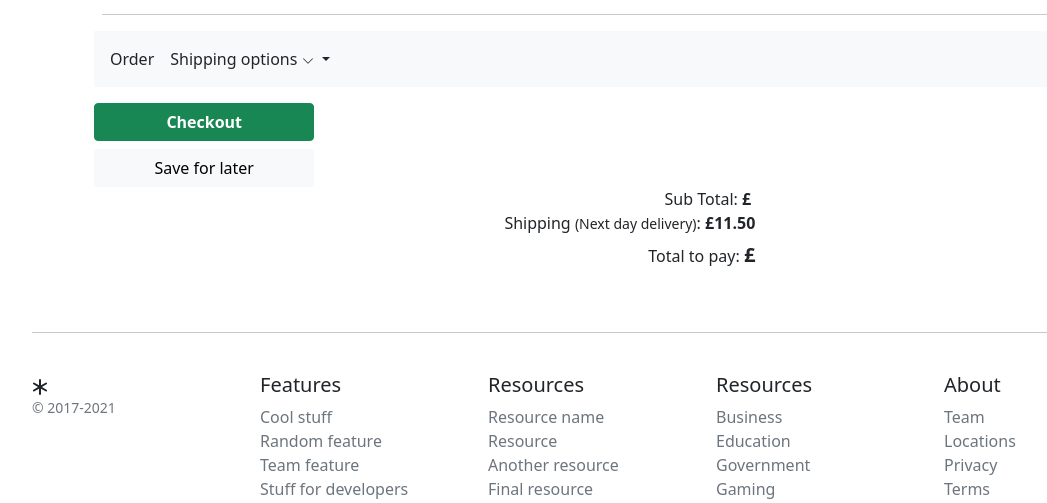
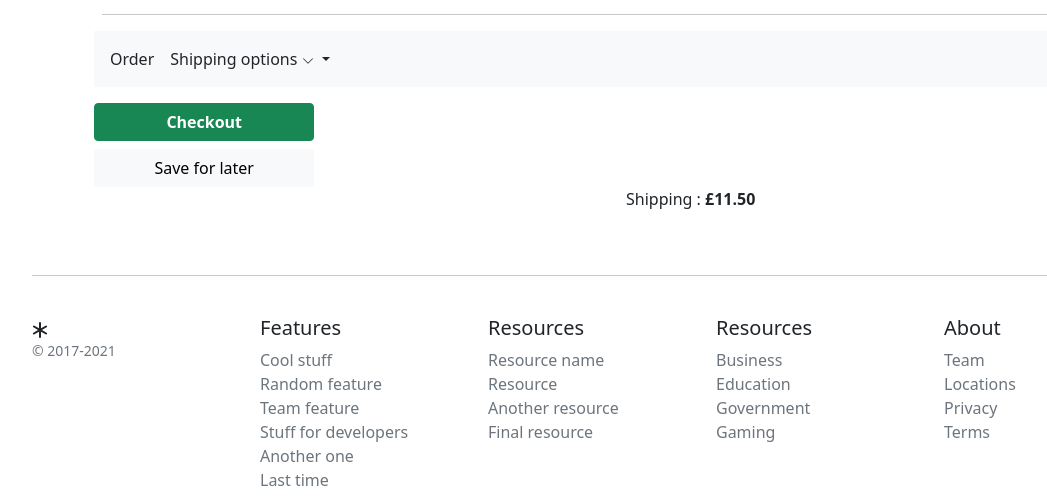
Before and after one commit to winfred56/WinCommerce-v1.2, a Django app: page /basket/cart/ in a window 1280 px wide. Shown: the part 177-680 px from the top of the page, without its empty margins (50-1097 px from the left). Run offline with Django 4.2, Linux system fonts and the light colour scheme; a user stored in the database is signed in; tables that the repository leaves empty hold one stand-in row (values such as "Sample post").

Commit message:
Refactor code

```diff
--- a/templates/shop/cart.html
+++ b/templates/shop/cart.html
@@ -88,21 +88,19 @@
 
                     <div class="col-md-5 col-lg-4 order-md-last p-0 order-3">
                         <div class="d-grid gap-2 ">
-                            <a role="button" href="#" class="btn btn-success fw-bold" type="button">Checkout</a>
+                            <a role="button" href="{% url 'basket:checkout' %}" class="btn btn-success fw-bold" type="button">Checkout</a>
                             <button class="btn btn-light" type="button">Save for later</button>
                         </div>
                     </div>
                     <div class="text-end">
 
-                        <div class="">Sub Total: <span class="fw-bold">£</span>
-                            <div id="subtotal" class="d-inline-flex fw-bold">{{ basket.get_total }}</div>
-                        </div>
-                        <div id="">Shipping <span class="small">(Next day delivery)</span>: <span
+                        <div id="">Shipping <span class="small"></span>: <span
                                 class="fw-bold">£11.50</span></div>
-                        <div class="pt-2">Total to pay: <span class="fw-bold h5">£</span><span id="total"
+                        {% for k in cart %}
+                        <div class="pt-2">Total to pay: <span class="fw-bold h5">$ {{ k.get_order_total }}</span><span id="total"
                                                                                                class="fw-bold h5"></span>
                         </div>
-
+                        {% endfor %}
                     </div>
 
                 </div>
```
